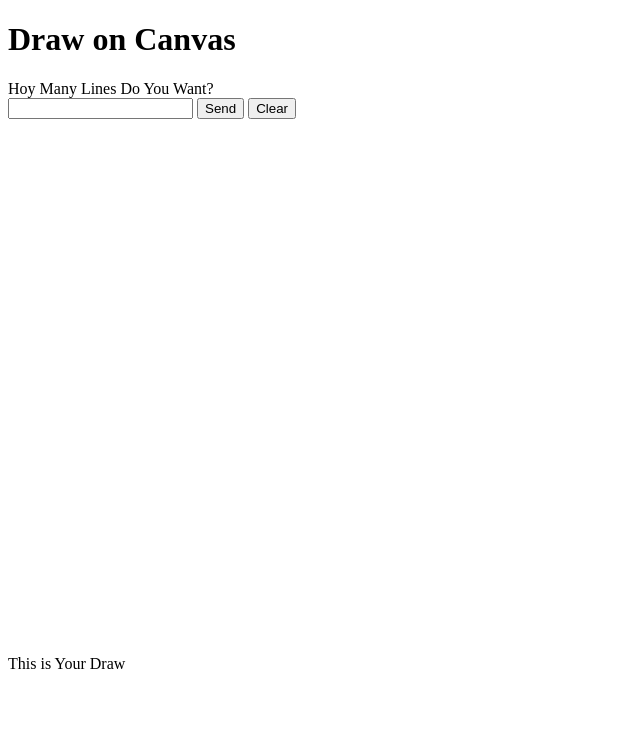
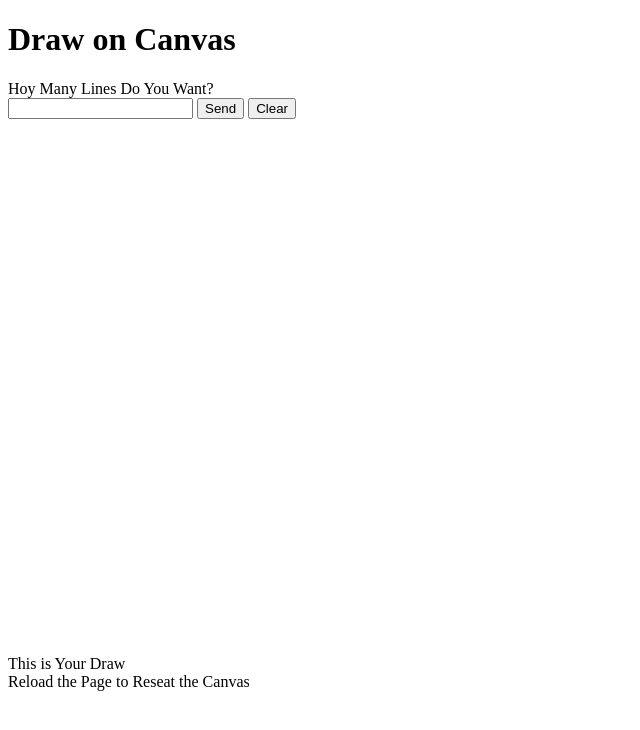
Before and after one commit to renzo-aguirre/Canvas_Draw, a plain HTML site: page index.html in a window 1280 px wide. Shown: the whole page, without its empty margins (0-640 px from the left). Drawn offline with Linux system fonts and the light colour scheme.

Commit message:
Update index.html

```diff
--- a/index.html
+++ b/index.html
@@ -12,7 +12,8 @@
             <input type="button" value="Clear" id="c_btn" />
         </p>
         <canvas width="500" height="500" id="board"></canvas>
-    <p>This is Your Draw</p>
+    <p>This is Your Draw<br>
+        Reload the Page to Reseat the Canvas</p>
         <script src="scripts.js"></script>
 </body>
 </html>
```
